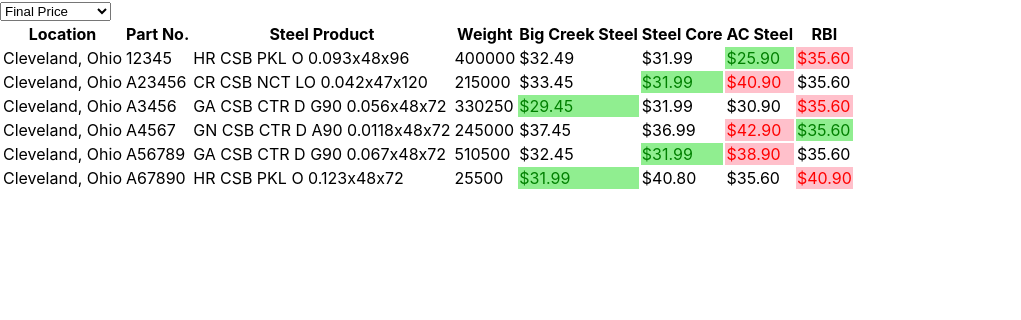
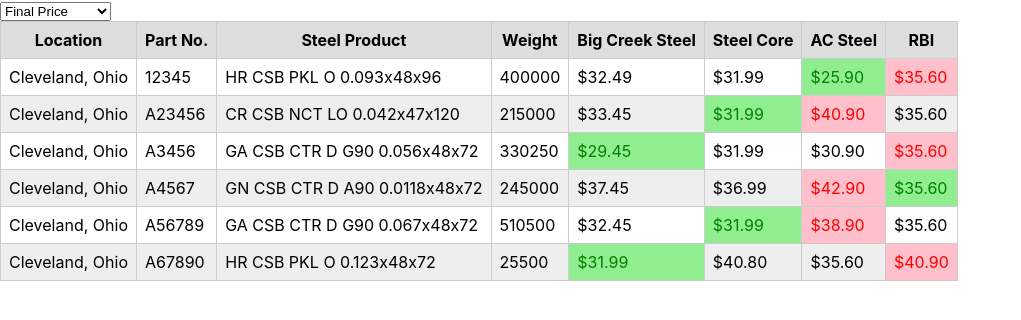
Before and after one commit to jpnance/felux-project, a React (Create React App) app: page / in a window 1280 px wide. Shown: the top 320 px of the page, without its empty margins (0-1021 px from the left). Built offline with nearby package versions, Linux system fonts and the light colour scheme.

Commit message:
More CSS.

```diff
--- a/src/QuoteTable.module.css
+++ b/src/QuoteTable.module.css
@@ -1,3 +1,22 @@
+.quoteTable {
+	border-collapse: collapse;
+}
+
+.quoteTable thead tr {
+	background-color: #ddd;
+}
+
+.quoteTable tbody tr:nth-child(even) {
+	background-color: #eee;
+}
+
+.quoteTable th,
+.quoteTable td {
+	border: 1px solid #ccc;
+	padding: 0.5rem;
+	white-space: nowrap;
+}
+
 .best {
 	background-color: lightGreen;
 	color: green;
--- a/src/QuoteTable.tsx
+++ b/src/QuoteTable.tsx
@@ -40,7 +40,7 @@ const QuoteTable: FC<QuoteTableProps> = ({ partQuotes, companyColumns, pricingFi
 	});
 
 	return (
-		<table>
+		<table className={styles.quoteTable}>
 			<thead>
 				<tr>
 					<th>Location</th>
```
